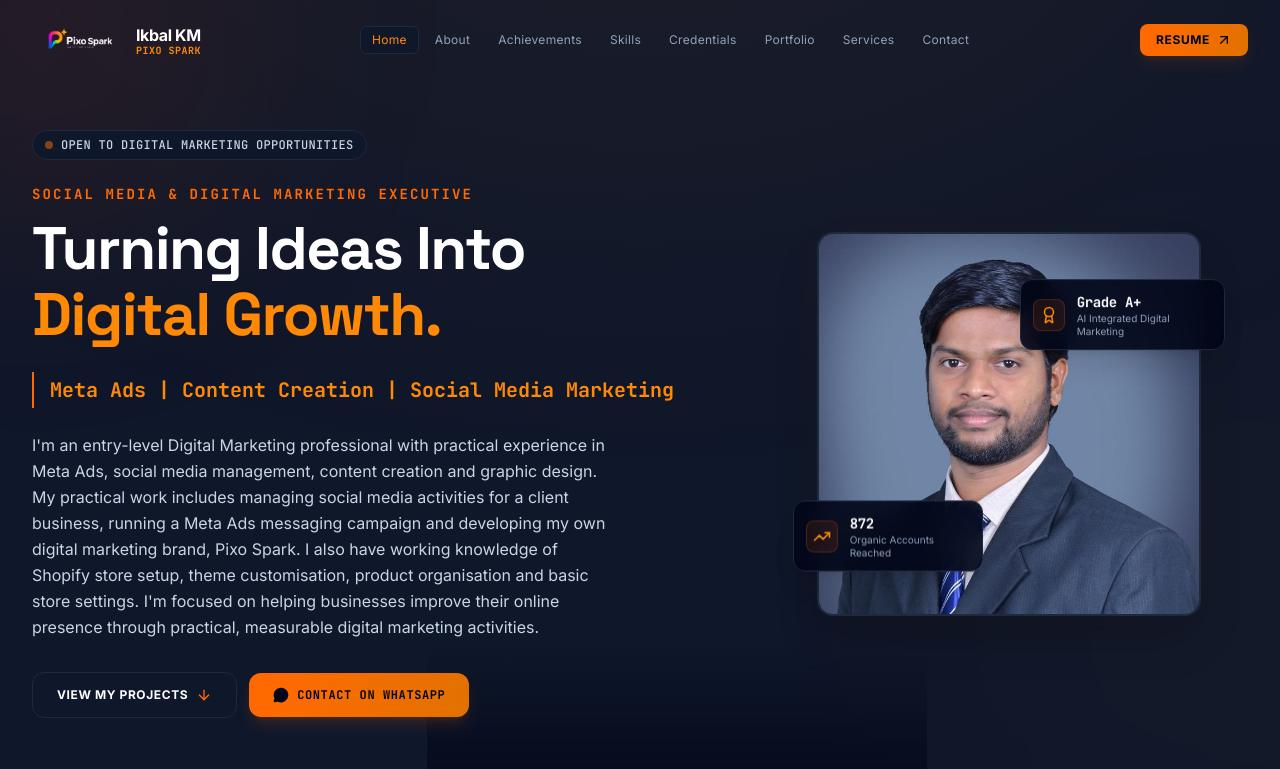
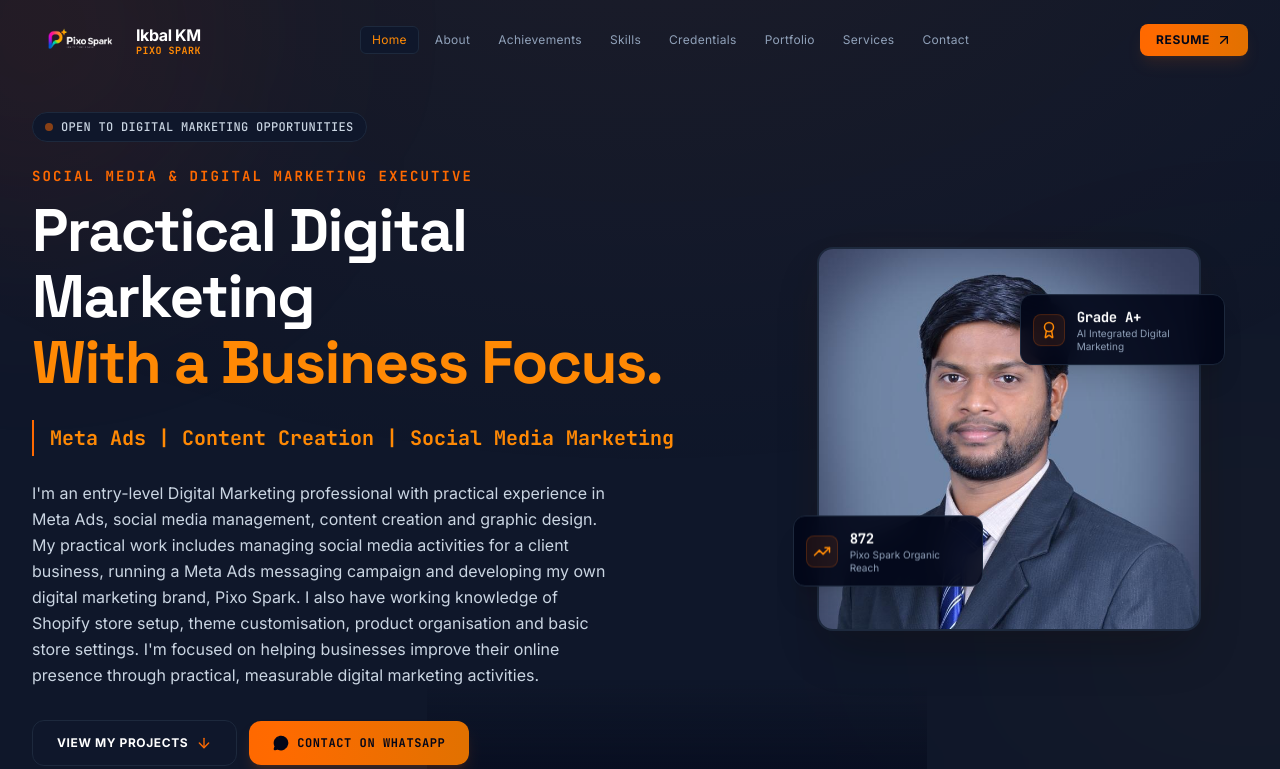
Before and after one commit to ikbalkmtnr786-glitch/ikbal-km-portfolio, a React (Vite) app: page / in a window 1280 px wide. Shown: the top 769 px of the page. Built offline with nearby package versions, Linux system fonts and the light colour scheme.

Commit message:
Update Hero.tsx

```diff
--- a/src/components/Hero.tsx
+++ b/src/components/Hero.tsx
@@ -71,9 +71,9 @@ export default function Hero() {
                 transition={{ duration: 0.5, delay: 0.2 }}
                 className="text-4xl sm:text-5xl md:text-6xl font-sans font-black text-white tracking-tight leading-[1.1]"
               >
-                Turning Ideas Into
+                Practical Digital Marketing
                 <span className="block text-orange-400">
-                  Digital Growth.
+                  With a Business Focus.
                 </span>
               </motion.h1>
             </div>
@@ -108,7 +108,7 @@ export default function Hero() {
               <button
                 id="hero-cta-viewwork"
                 onClick={handleScrollToPortfolio}
-                className="group flex items-center justify-center gap-2 px-6 py-3.5 rounded-xl bg-slate-900 hover:bg-slate-800 border border-slate-800 text-white font-mono font-bold text-xs uppercase tracking-wider transition-all active:scale-98 cursor-pointer focus:outline-none"
+                className="group flex items-center justify-center gap-2 px-6 py-3.5 rounded-xl bg-slate-900 hover:bg-slate-800 border border-slate-800 text-white font-mono font-bold text-xs uppercase tracking-wider transition-all active:scale-98 cursor-pointer focus:outline-none focus:ring-2 focus:ring-orange-500"
               >
                 View My Projects
                 <ArrowDown className="w-4 h-4 text-orange-500 group-hover:translate-y-1 transition-transform" />
@@ -119,7 +119,7 @@ export default function Hero() {
                 href={personalInfo.whatsappUrl}
                 target="_blank"
                 rel="noreferrer"
-                className="flex items-center justify-center gap-2 px-6 py-3.5 rounded-xl bg-gradient-to-r from-orange-500 to-amber-600 hover:from-orange-600 hover:to-amber-700 text-slate-950 font-mono font-bold text-xs uppercase tracking-wider shadow-lg shadow-orange-500/15 hover:shadow-orange-500/25 transition-all active:scale-98"
+                className="flex items-center justify-center gap-2 px-6 py-3.5 rounded-xl bg-gradient-to-r from-orange-500 to-amber-600 hover:from-orange-600 hover:to-amber-700 text-slate-950 font-mono font-bold text-xs uppercase tracking-wider shadow-lg shadow-orange-500/15 hover:shadow-orange-500/25 transition-all active:scale-98 focus:outline-none focus:ring-2 focus:ring-orange-300"
               >
                 <MessageCircle className="w-4 h-4 fill-slate-950 text-slate-950" />
                 Contact on WhatsApp
@@ -150,7 +150,7 @@ export default function Hero() {
                 />
               </motion.div>
 
-              {/* Organic Reach Highlight */}
+              {/* Pixo Spark Organic Reach Highlight */}
               <motion.div
                 initial={{ x: -20, y: 10, opacity: 0 }}
                 animate={{ x: 0, y: 0, opacity: 1 }}
@@ -168,7 +168,7 @@ export default function Hero() {
                   <div>
                     <p className="text-sm font-mono font-bold text-white tracking-tight">872</p>
                     <p className="text-[10px] text-slate-400 font-sans leading-tight">
-                      Organic Accounts Reached
+                      Pixo Spark Organic Reach
                     </p>
                   </div>
                 </motion.div>
```
